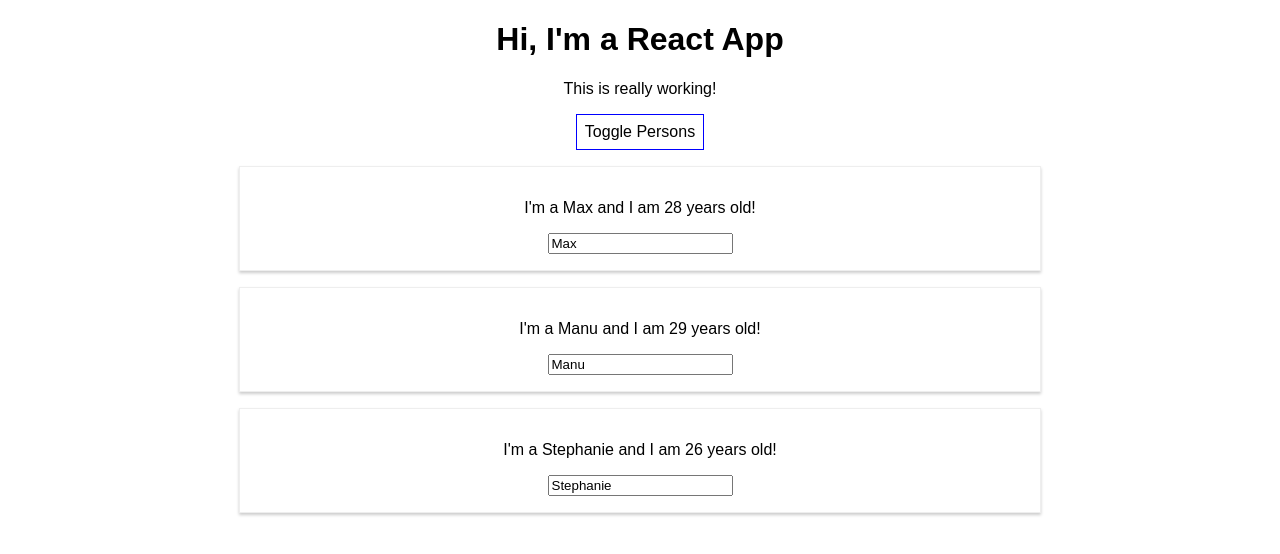
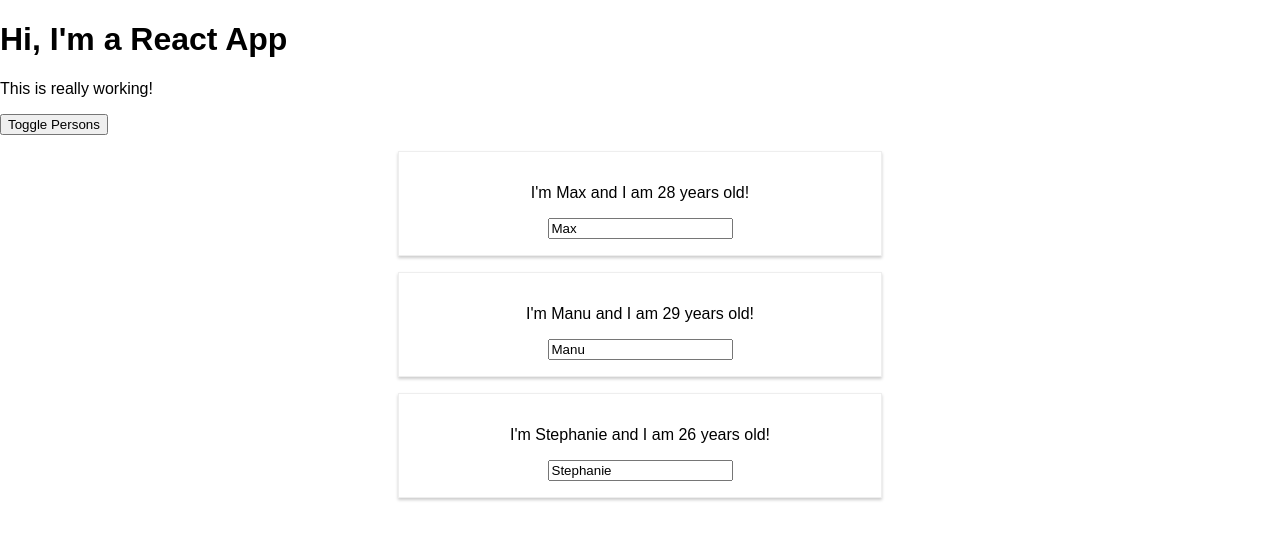
Before and after one commit to synnea/react-practice, a React (Create React App) app: page / in a window 1280 px wide. Both pictures are taken after a click on the button "Toggle Persons". Shown: the top 554 px of the page. Built offline with nearby package versions, Linux system fonts and the light colour scheme.

Commit message:
remove styled components

```diff
--- a/package.json
+++ b/package.json
@@ -3,9 +3,11 @@
   "version": "0.1.0",
   "private": true,
   "dependencies": {
+    "radium": "^0.26.1",
     "react": "^17.0.1",
     "react-dom": "^17.0.1",
-    "react-scripts": "1.1.5"
+    "react-scripts": "1.1.5",
+    "styled-components": "^5.2.1"
   },
   "scripts": {
     "start": "react-scripts start",
--- a/src/App.css
+++ b/src/App.css
@@ -26,3 +26,11 @@
   from { transform: rotate(0deg); }
   to { transform: rotate(360deg); }
 }
+
+.red {
+  color: red;
+}
+
+.bold {
+  font-weight: bold;
+}
--- a/src/App.js
+++ b/src/App.js
@@ -1,5 +1,6 @@
 import React, { Component } from 'react';
-import './App.css';
+
+import classes from './App.css';
 import Person from './Person/Person';
 
 class App extends Component {
@@ -11,9 +12,9 @@ class App extends Component {
     ],
     otherState: 'some other value',
     showPersons: false
-  }
+  };
 
-  nameChangedHandler = ( event, id ) => {
+  nameChangedHandler = (event, id) => {
     const personIndex = this.state.persons.findIndex(p => {
       return p.id === id;
     });
@@ -29,54 +30,60 @@ class App extends Component {
     const persons = [...this.state.persons];
     persons[personIndex] = person;
 
-    this.setState( {persons: persons} );
-  }
+    this.setState({ persons: persons });
+  };
 
-  deletePersonHandler = (personIndex) => {
+  deletePersonHandler = personIndex => {
     // const persons = this.state.persons.slice();
     const persons = [...this.state.persons];
     persons.splice(personIndex, 1);
-    this.setState({persons: persons});
-  }
+    this.setState({ persons: persons });
+  };
 
   togglePersonsHandler = () => {
     const doesShow = this.state.showPersons;
-    this.setState( { showPersons: !doesShow } );
-  }
-
-  render () {
-    const style = {
-      backgroundColor: 'white',
-      font: 'inherit',
-      border: '1px solid blue',
-      padding: '8px',
-      cursor: 'pointer'
+    this.setState({ showPersons: !doesShow });
   };
 
+  render() {
     let persons = null;
+    let btnClass = '';
 
-    if ( this.state.showPersons ) {
+    if (this.state.showPersons) {
       persons = (
         <div>
           {this.state.persons.map((person, index) => {
-            return <Person
+            return (
+              <Person
                 click={() => this.deletePersonHandler(index)}
                 name={person.name}
                 age={person.age}
                 key={person.id}
-              changed={(event) => this.nameChangedHandler(event, person.id)} />
+                changed={event => this.nameChangedHandler(event, person.id)}
+              />
+            );
           })}
         </div>
       );
+
+      btnClass = classes.Red;
+    }
+
+    const assignedClasses = [];
+    if (this.state.persons.length <= 2) {
+      assignedClasses.push(classes.red); // classes = ['red']
+    }
+    if (this.state.persons.length <= 1) {
+      assignedClasses.push(classes.bold); // classes = ['red', 'bold']
     }
 
     return (
-      <div className="App">
+      <div className={classes.App}>
         <h1>Hi, I'm a React App</h1>
-        <p>This is really working!</p>
-        <button
-          style={style}
-          onClick={this.togglePersonsHandler}>Toggle Persons</button>
+        <p className={assignedClasses.join(' ')}>This is really working!</p>
+        <button className={btnClass} onClick={this.togglePersonsHandler}>
+          Toggle Persons
+        </button>
         {persons}
       </div>
     );
--- a/src/Person/Person.css
+++ b/src/Person/Person.css
@@ -1,8 +1,8 @@
-.Person {
+/* .Person {
     width: 60%;
     margin: 16px auto;
     border: 1px solid #eeeeee;
     box-shadow: 0 2px 3px #cccccc;
     padding: 16px;
     text-align: center;
-}
+} */
--- a/src/Person/Person.js
+++ b/src/Person/Person.js
@@ -1,14 +1,31 @@
 import React from 'react';
-import './Person.css';
+import styled from 'styled-components';
 
-const person = (props) => {
-    return (
-        <div className="Person">
-            <p onClick={props.click}>I'm a {props.name} and I am {props.age} years old!</p>
-            <p>{props.children}</p>
-            <input type="text" onChange={props.changed} value={props.name} />
-            </div>
-    )
+// import './Person.css';
+const StyledDiv = styled.div`
+  width: 60%;
+  margin: 16px auto;
+  border: 1px solid #eee;
+  box-shadow: 0 2px 3px #ccc;
+  padding: 16px;
+  text-align: center;
+
+  @media (min-width: 500px) {
+    width: 450px;
+  }
+`;
+
+const person = props => {
+  return (
+    // <div className="Person" style={style}>
+    <StyledDiv>
+      <p onClick={props.click}>
+        I'm {props.name} and I am {props.age} years old!
+      </p>
+      <p>{props.children}</p>
+      <input type="text" onChange={props.changed} value={props.name} />
+    </StyledDiv>
+  );
 };
 
 export default person;
```
Also changed, not shown: 1 other file (tests, documents, lock files or other folders). Lines whose indentation alone changed are shown as unchanged.
